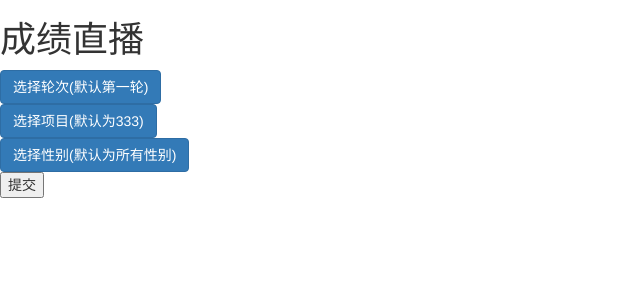
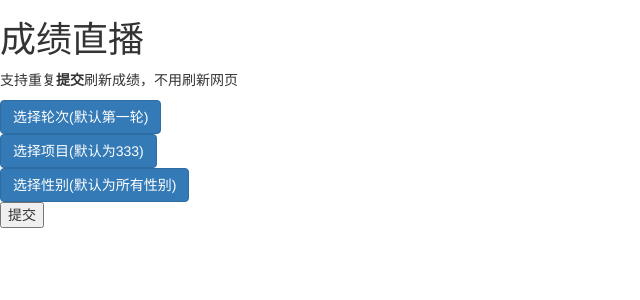
Before and after one commit to Alex-Beng/NPUCubing, a Flask app: page /living in a window 1280 px wide. Shown: the part 50-350 px from the top of the page, without its empty margins (0-640 px from the left). Run offline with Flask 2, Linux system fonts and the light colour scheme; some libraries are stand-ins or nearby versions.

Commit message:
living template add note

```diff
--- a/app/templates/living.html
+++ b/app/templates/living.html
@@ -2,7 +2,7 @@
 
 {% block content %}
     <h1>成绩直播</h1>
-
+    <p>支持重复<b>提交</b>刷新成绩，不用刷新网页</p>
     <form action="" method="post" >
         {{ form.hidden_tag() }}
 
```
